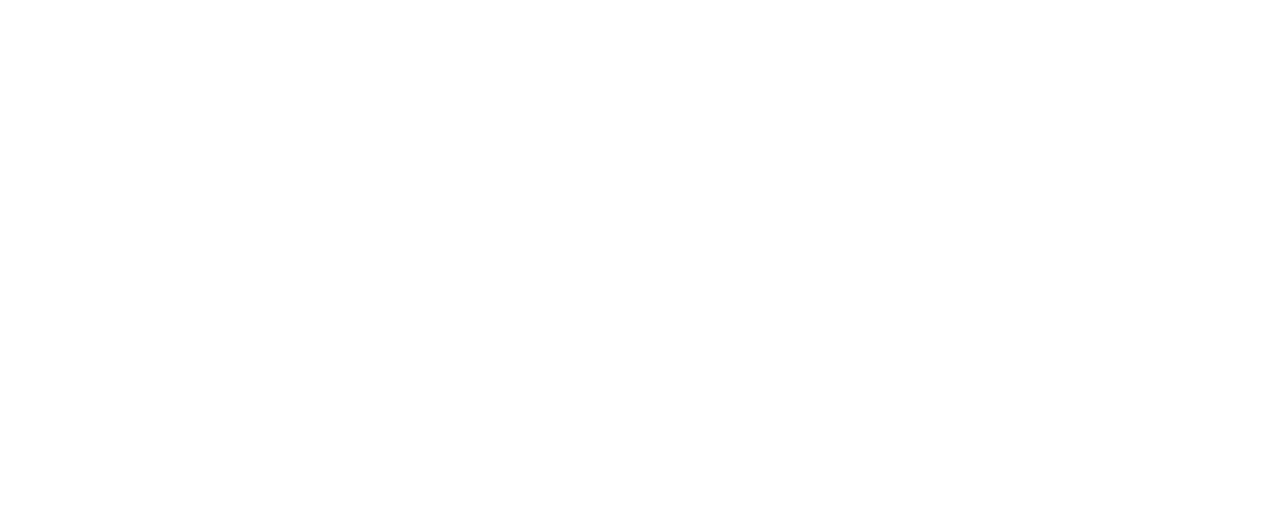
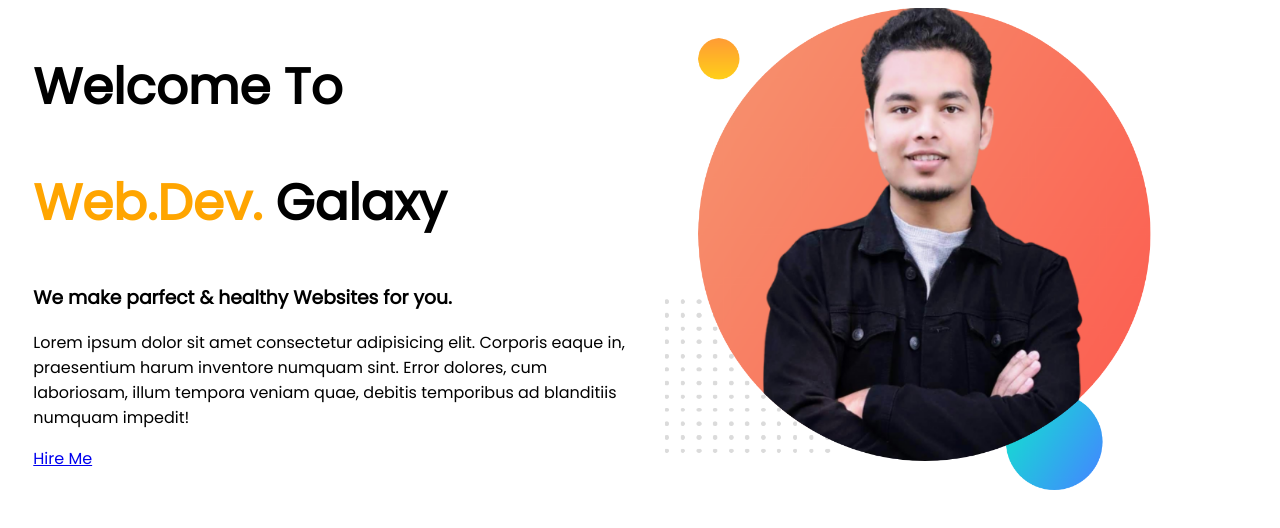
Before and after one commit to SajidBhuiyan/personal-portfolio, a plain HTML site: page index.html in a window 1280 px wide. Drawn offline with Linux system fonts and the light colour scheme.

Commit message:
after adding button

```diff
--- a/css/main.css
+++ b/css/main.css
@@ -0,0 +1,19 @@
+body {
+  font-family: "Poppins", sans-serif;
+}
+h1 {
+  font-size: 50px;
+}
+.orange {
+  color: orange;
+}
+section {
+  display: flex;
+}
+.half-width {
+  width: 50%;
+  padding-left: 2%;
+}
+.half-width img {
+  width: 80%;
+}
--- a/index.html
+++ b/index.html
@@ -5,9 +5,24 @@
     <meta http-equiv="X-UA-Compatible" content="IE=edge">
     <meta name="viewport" content="width=device-width, initial-scale=1.0">
     <title>Personal Portfolio</title>
+    <link rel="preconnect" href="https://fonts.googleapis.com">
+    <link rel="preconnect" href="https://fonts.gstatic.com" crossorigin>
+    <link href="https://fonts.googleapis.com/css2?family=Poppins&display=swap" rel="stylesheet">
     <link rel="stylesheet" href="css/main.css">
+
 </head>
 <body>
-
+    <section>
+        <div class="half-width">
+            <h1>Welcome To</h1>
+            <h1><span class="orange">Web.Dev.</span> Galaxy</h1>
+            <h3>We make parfect & healthy Websites for you.</h3>
+            <p>Lorem ipsum dolor sit amet consectetur adipisicing elit. Corporis eaque in, praesentium harum inventore numquam sint. Error dolores, cum laboriosam, illum tempora veniam quae, debitis temporibus ad blanditiis numquam impedit!</p>
+            <a href="#">Hire Me</a>
+            </div>
+        <div class="half-width">
+            <img src="images/sajid.png" alt="" srcset="">
+        </div>
+    </section>
 </body>
 </html>
```
Also changed, not shown: images/dream-bg.png (added), images/exp-bg.png (added), images/my-bg.png (added), images/my-bg2.png (added), images/my-image.png (added), images/sajid.png (added), images/top-banner.png (added), 7 other files.
